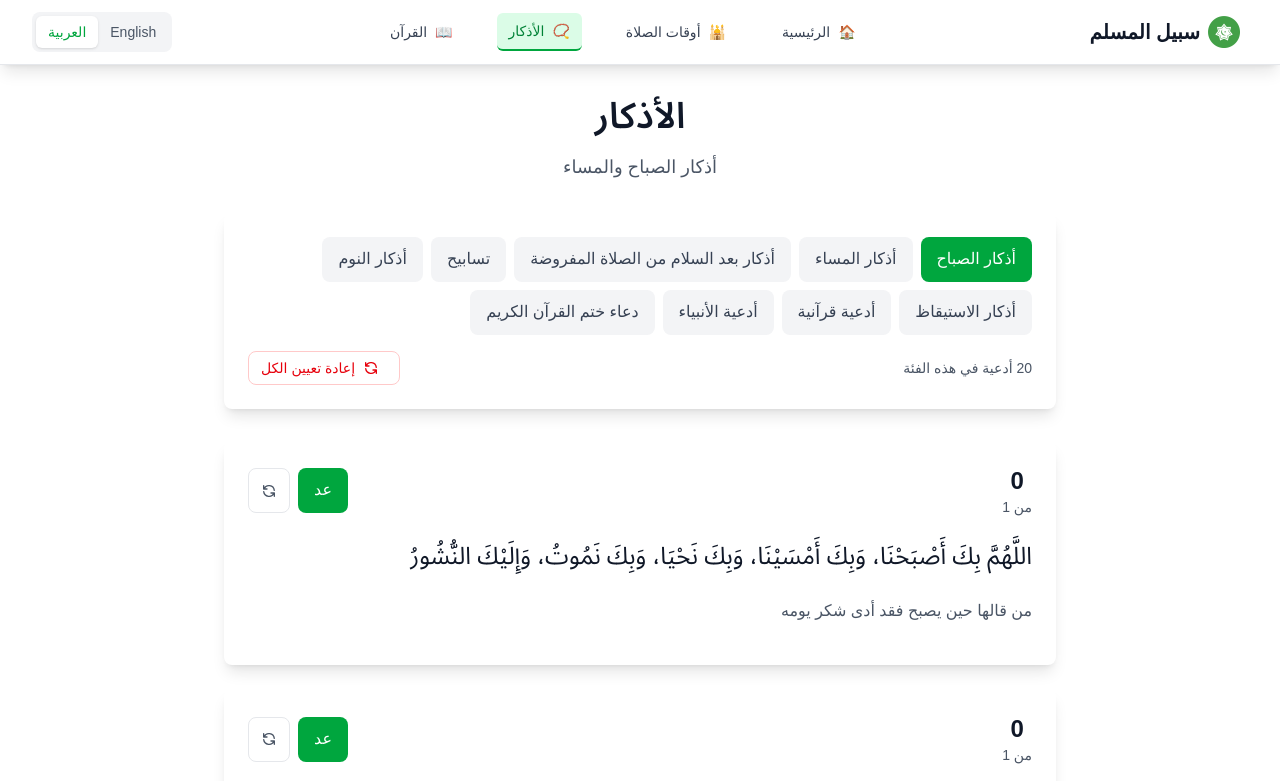
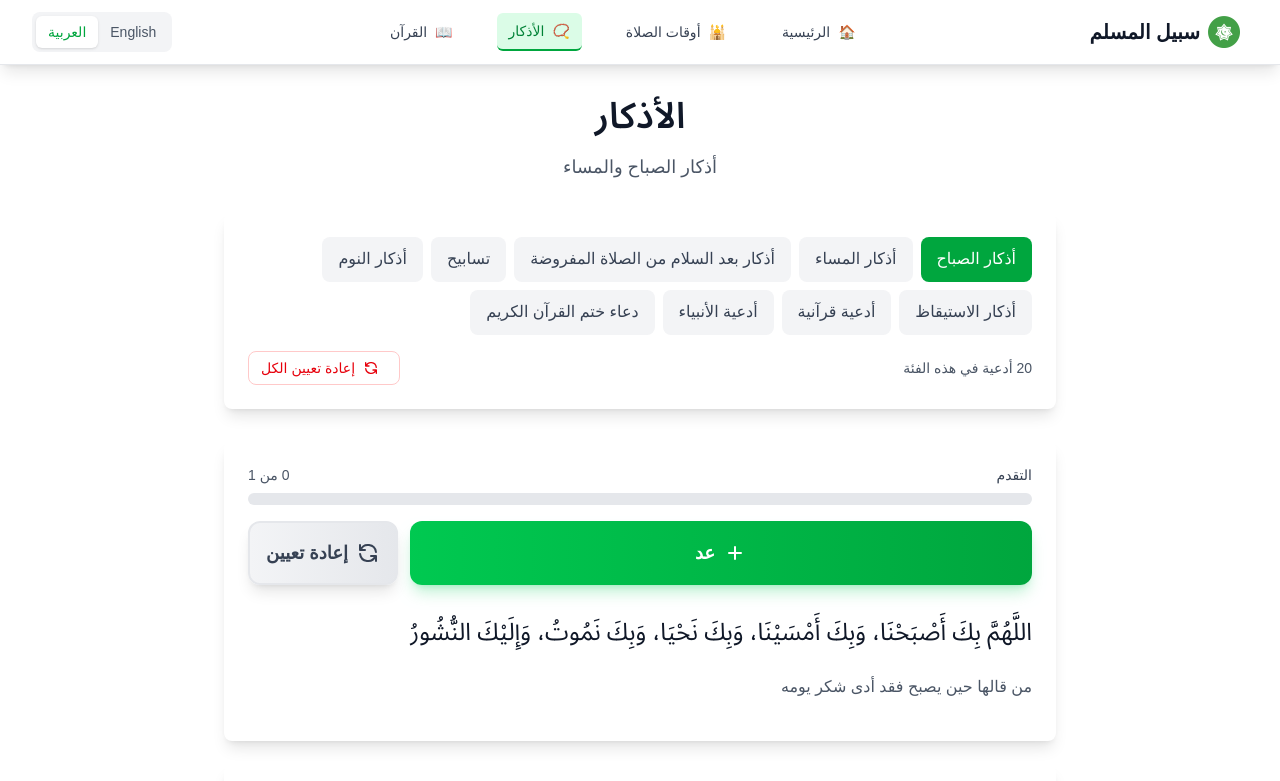
Before and after one commit to AbdelrahmanEhab20/sabil-elmoslem, a Next.js app: page /azkar in a window 1280 px wide. Shown: the top 781 px of the page. Built offline with nearby package versions, Linux system fonts and the light colour scheme.

Commit message:
updates for azkar page for buttons of count and restart

```diff
--- a/src/app/azkar/page.tsx
+++ b/src/app/azkar/page.tsx
@@ -283,45 +283,61 @@ export default function AzkarPage() {
                             >
                                 {/* Counter Section - Show for all azkar */}
                                 {hasCounter && (
-                                    <div className="flex justify-between items-center mb-4">
-                                        <div className="flex items-center space-x-4 rtl:space-x-reverse">
-                                            <div className="text-center">
-                                                <div className="text-2xl font-bold text-gray-900 dark:text-white">
-                                                    {currentCount}
-                                                </div>
-                                                <div className="text-sm text-gray-600 dark:text-gray-400">
-                                                    {preferences.language === 'ar' ? 'من' : 'of'} {zikr.count}
-                                                </div>
+                                    <div className="mb-6">
+                                        {/* Progress Bar */}
+                                        <div className="mb-4">
+                                            <div className="flex justify-between items-center mb-2">
+                                                <span className="text-sm font-medium text-gray-700 dark:text-gray-300">
+                                                    {preferences.language === 'ar' ? 'التقدم' : 'Progress'}
+                                                </span>
+                                                <span className="text-sm text-gray-600 dark:text-gray-400">
+                                                    {currentCount} {preferences.language === 'ar' ? 'من' : 'of'} {zikr.count}
+                                                </span>
                                             </div>
-                                            {targetCount > 1 && (
-                                                <div className="w-16 h-2 bg-gray-200 dark:bg-gray-700 rounded-full overflow-hidden">
-                                                    <div
-                                                        className="h-full bg-green-500 transition-all duration-300"
-                                                        style={{ width: `${Math.min((currentCount / targetCount) * 100, 100)}%` }}
-                                                    ></div>
-                                                </div>
-                                            )}
+                                            <div className="w-full h-3 bg-gray-200 dark:bg-gray-700 rounded-full overflow-hidden">
+                                                <div
+                                                    className="h-full bg-gradient-to-r from-green-400 to-green-600 transition-all duration-500 ease-out"
+                                                    style={{ width: `${Math.min((currentCount / targetCount) * 100, 100)}%` }}
+                                                ></div>
+                                            </div>
                                         </div>
 
-                                        <div className="flex space-x-2 rtl:space-x-reverse">
+                                        {/* Action Buttons */}
+                                        <div className="flex gap-3">
                                             <button
                                                 onClick={() => incrementCounter(zikr.id!)}
                                                 disabled={isComplete}
-                                                className={`px-4 py-2 rounded-lg font-medium transition-colors duration-200 ${isComplete
-                                                    ? 'bg-green-100 text-green-800 dark:bg-green-900/20 dark:text-green-200 cursor-not-allowed'
-                                                    : 'bg-green-600 text-white hover:bg-green-700'
+                                                className={`flex-1 flex items-center justify-center gap-2 px-6 py-4 rounded-xl font-semibold text-lg transition-all duration-200 transform hover:scale-105 active:scale-95 shadow-lg ${isComplete
+                                                        ? 'bg-gradient-to-r from-green-100 to-green-200 text-green-800 dark:from-green-900/30 dark:to-green-800/30 dark:text-green-200 cursor-not-allowed'
+                                                        : 'bg-gradient-to-r from-green-500 to-green-600 text-white hover:from-green-600 hover:to-green-700 shadow-green-500/25'
                                                     }`}
                                             >
-                                                {isComplete ? (preferences.language === 'ar' ? '✓ مكتمل' : '✓ Complete') : (preferences.language === 'ar' ? 'عد' : 'Count')}
+                                                {isComplete ? (
+                                                    <>
+                                                        <svg className="w-6 h-6" fill="none" stroke="currentColor" viewBox="0 0 24 24">
+                                                            <path strokeLinecap="round" strokeLinejoin="round" strokeWidth={2} d="M5 13l4 4L19 7" />
+                                                        </svg>
+                                                        <span>{preferences.language === 'ar' ? 'مكتمل' : 'Complete'}</span>
+                                                    </>
+                                                ) : (
+                                                    <>
+                                                        <svg className="w-6 h-6" fill="none" stroke="currentColor" viewBox="0 0 24 24">
+                                                            <path strokeLinecap="round" strokeLinejoin="round" strokeWidth={2} d="M12 6v6m0 0v6m0-6h6m-6 0H6" />
+                                                        </svg>
+                                                        <span>{preferences.language === 'ar' ? 'عد' : 'Count'}</span>
+                                                    </>
+                                                )}
                                             </button>
+
                                             <button
                                                 onClick={() => resetCounter(zikr.id!)}
-                                                className="px-3 py-2 text-gray-600 dark:text-gray-400 hover:text-red-600 dark:hover:text-red-400 transition-colors duration-200 rounded-lg border border-gray-200 dark:border-gray-600 hover:border-red-300 dark:hover:border-red-500"
+                                                className="flex items-center justify-center gap-2 px-4 py-4 rounded-xl font-semibold text-lg transition-all duration-200 transform hover:scale-105 active:scale-95 shadow-lg bg-gradient-to-r from-gray-100 to-gray-200 text-gray-700 dark:from-gray-700 dark:to-gray-600 dark:text-gray-200 hover:from-red-100 hover:to-red-200 hover:text-red-700 dark:hover:from-red-900/30 dark:hover:to-red-800/30 dark:hover:text-red-200 border-2 border-gray-200 dark:border-gray-600 hover:border-red-300 dark:hover:border-red-500"
                                                 title={preferences.language === 'ar' ? 'إعادة تعيين هذا الذكر' : 'Reset this dhikr'}
                                             >
-                                                <svg className="w-4 h-4" fill="none" stroke="currentColor" viewBox="0 0 24 24">
+                                                <svg className="w-6 h-6" fill="none" stroke="currentColor" viewBox="0 0 24 24">
                                                     <path strokeLinecap="round" strokeLinejoin="round" strokeWidth={2} d="M4 4v5h.582m15.356 2A8.001 8.001 0 004.582 9m0 0H9m11 11v-5h-.581m0 0a8.003 8.003 0 01-15.357-2m15.357 2H15" />
                                                 </svg>
+                                                <span className="hidden sm:inline">{preferences.language === 'ar' ? 'إعادة تعيين' : 'Reset'}</span>
                                             </button>
                                         </div>
                                     </div>
```
